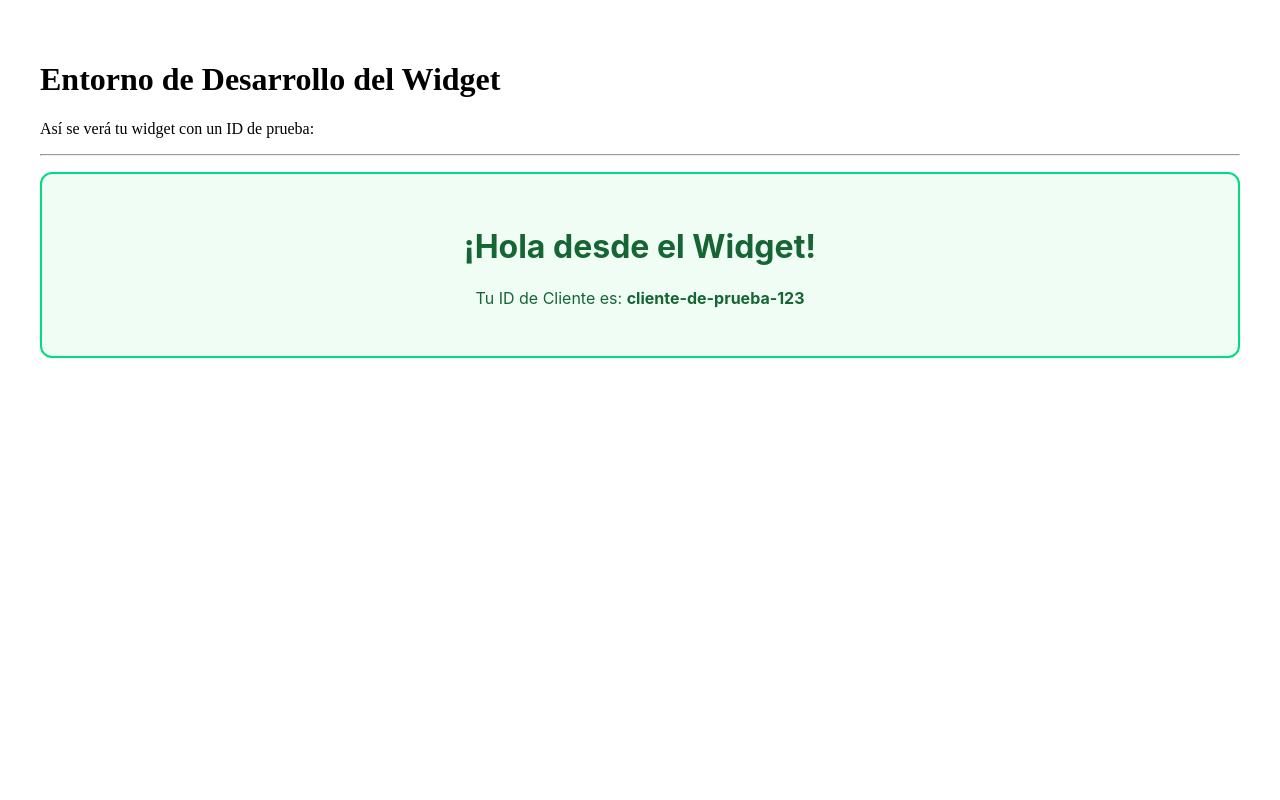
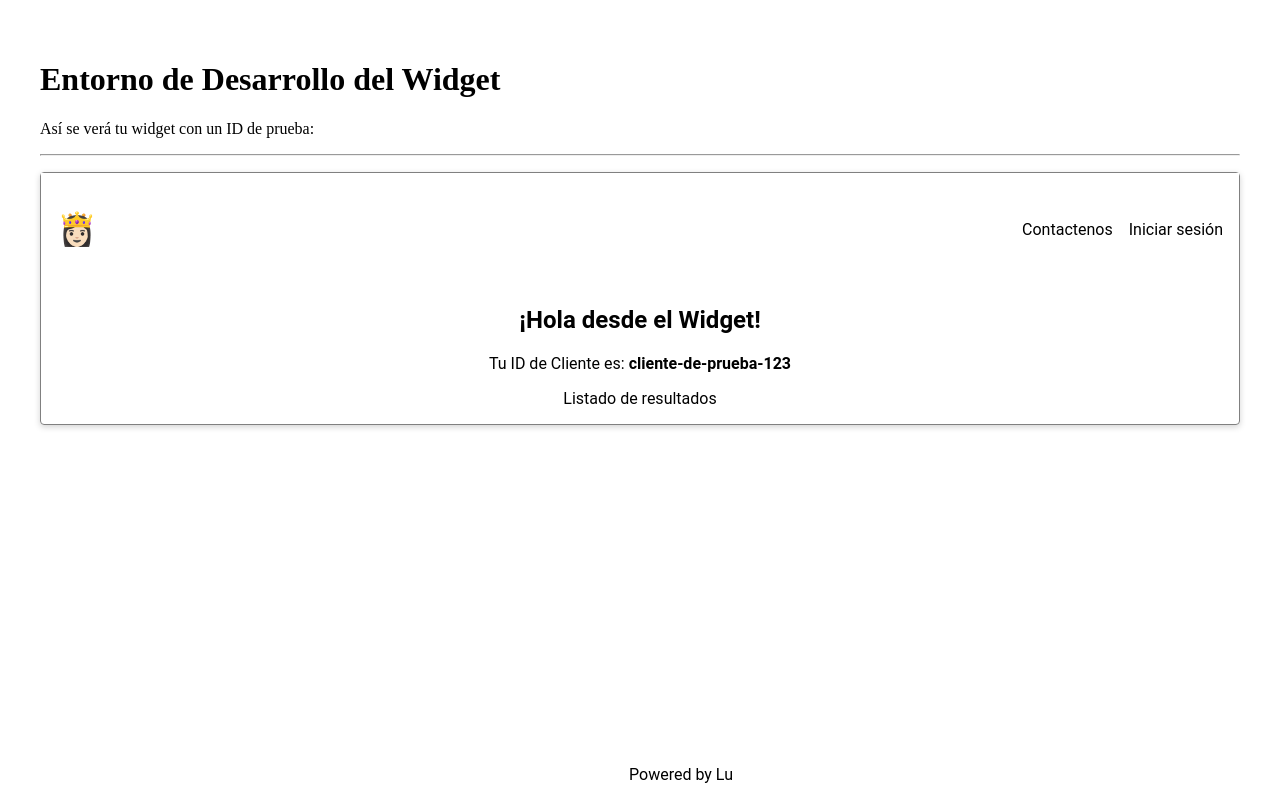
Before and after one commit to luisafvaca/test-widget, a Nuxt app: page / in a window 1280 px wide. Built offline with nearby package versions, Linux system fonts and the light colour scheme.

Commit message:
feat(main): add base to ui and links

```diff
--- a/app.vue
+++ b/app.vue
@@ -3,7 +3,7 @@
     <h1>Entorno de Desarrollo del Widget</h1>
     <p>Así se verá tu widget con un ID de prueba:</p>
     <hr style="margin: 1rem 0;">
-    <Widget client-id="cliente-de-prueba-123" />
+    <Widget client-id="cliente-de-prueba-123" with-footer />
   </div>
 </template>
 
--- a/src/Widget.vue
+++ b/src/Widget.vue
@@ -1,29 +1,41 @@
 <template>
+  <div>
     <div v-if="clientId" class="spalopia-widget-container">
+      <Navbar />
+      <section>
         <h1>¡Hola desde el Widget!</h1>
         <p>Tu ID de Cliente es: <strong>{{ clientId }}</strong></p>
+        <p>Listado de resultados</p>
+      </section>
+      <div v-if="withFooter">
+        <Footer />
+      </div>
     </div>
     <div v-else class="spalopia-widget-error">
       <p>Error: No se ha proporcionado un clientId.</p>
     </div>
+  </div>
 </template>
 
 <script setup>
+import Navbar from './components/Navbar.vue';
+import Footer from './components/Footer.vue';
+
 defineProps({
-  clientId: String
+  clientId: String,
+  withFooter: Boolean
 });
 </script>
 
 <style scoped>
 .spalopia-widget-container {
-  font-family: -apple-system, BlinkMacSystemFont, 'Segoe UI', Roboto, Helvetica, Arial, sans-serif;
-  border: 2px solid #00dc82;
-  border-radius: 12px;
-  padding: 2rem;
+  font-family: Roboto, Helvetica, Arial, sans-serif;
   text-align: center;
-  background-color: #f0fdf4;
-  color: #166534;
+  border: 1px solid grey;
+  border-radius: 4px;
+  box-shadow: 0 2px 6px lightgrey;
 }
+
 .spalopia-widget-error {
   font-family: sans-serif;
   border: 2px solid #ef4444;
--- /dev/null
+++ b/src/components/Footer.vue
@@ -0,0 +1,17 @@
+<template>
+  <footer class="spalopia-widget-footer">
+    <p>Powered by Lu </p>
+  </footer>
+</template>
+
+<script setup>
+
+</script>
+
+<style scoped>
+.spalopia-widget-footer {
+  position: fixed;
+  bottom: 0;
+  width: 100%;
+}
+</style>
--- /dev/null
+++ b/src/components/Navbar.vue
@@ -0,0 +1,28 @@
+<template>
+  <div class="spalopia-widget-navbar">
+    <h1>👸🏻</h1>
+    <div class="spalopia-widget-navbar-buttons">
+      <p>Contactenos</p>
+      <p>Iniciar sesión</p>
+    </div>
+  </div>
+</template>
+
+<script setup>
+
+</script>
+
+<style scoped>
+.spalopia-widget-navbar {
+  background-color: white;
+  display: flex;
+  justify-content: space-between;
+  align-items: center;
+  padding: 1rem;
+}
+
+.spalopia-widget-navbar-buttons {
+  display: flex;
+  gap: 1rem;
+}
+</style>
--- a/src/entry.ts
+++ b/src/entry.ts
@@ -7,7 +7,7 @@ declare global {
   }
 }
 
-function mountSpalopiaWidget(options: { targetId: string; clientId: string; }) {
+function mountSpalopiaWidget(options: { targetId: string; clientId: string; withFooter: boolean; }) {
   const finalOptions = {
     targetId: options.targetId || 'spalopia-widget',
     clientId: options.clientId || ''
@@ -19,7 +19,7 @@ function mountSpalopiaWidget(options: { targetId: string; clientId: string; }) {
     return;
   }
 
-  const app = createApp(Widget, { clientId: finalOptions.clientId });
+  const app = createApp(Widget, { clientId: finalOptions.clientId, withFooter: options.withFooter });
 
   app.mount(target);
 }
```
Lines whose indentation alone changed are shown as unchanged.
